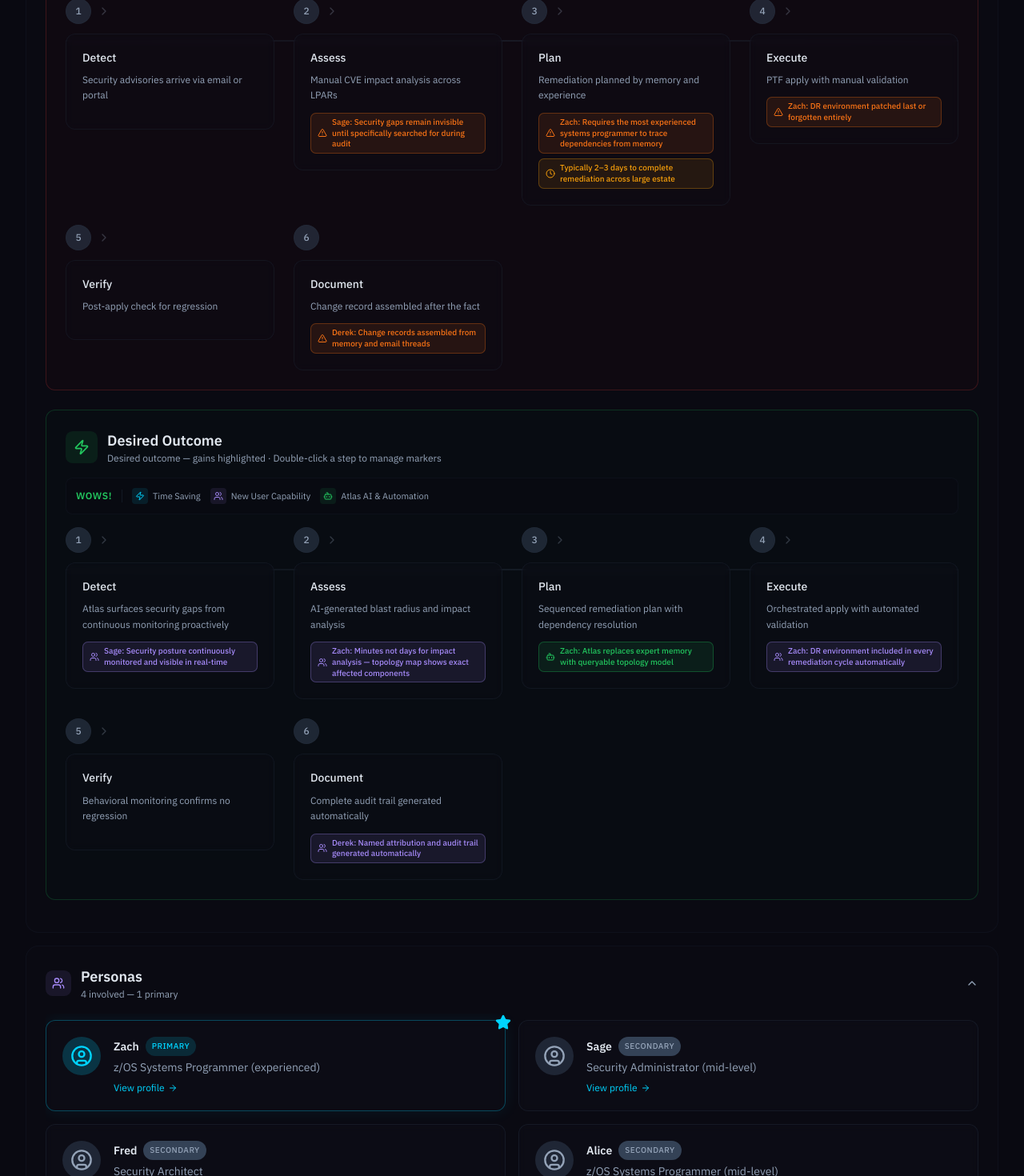
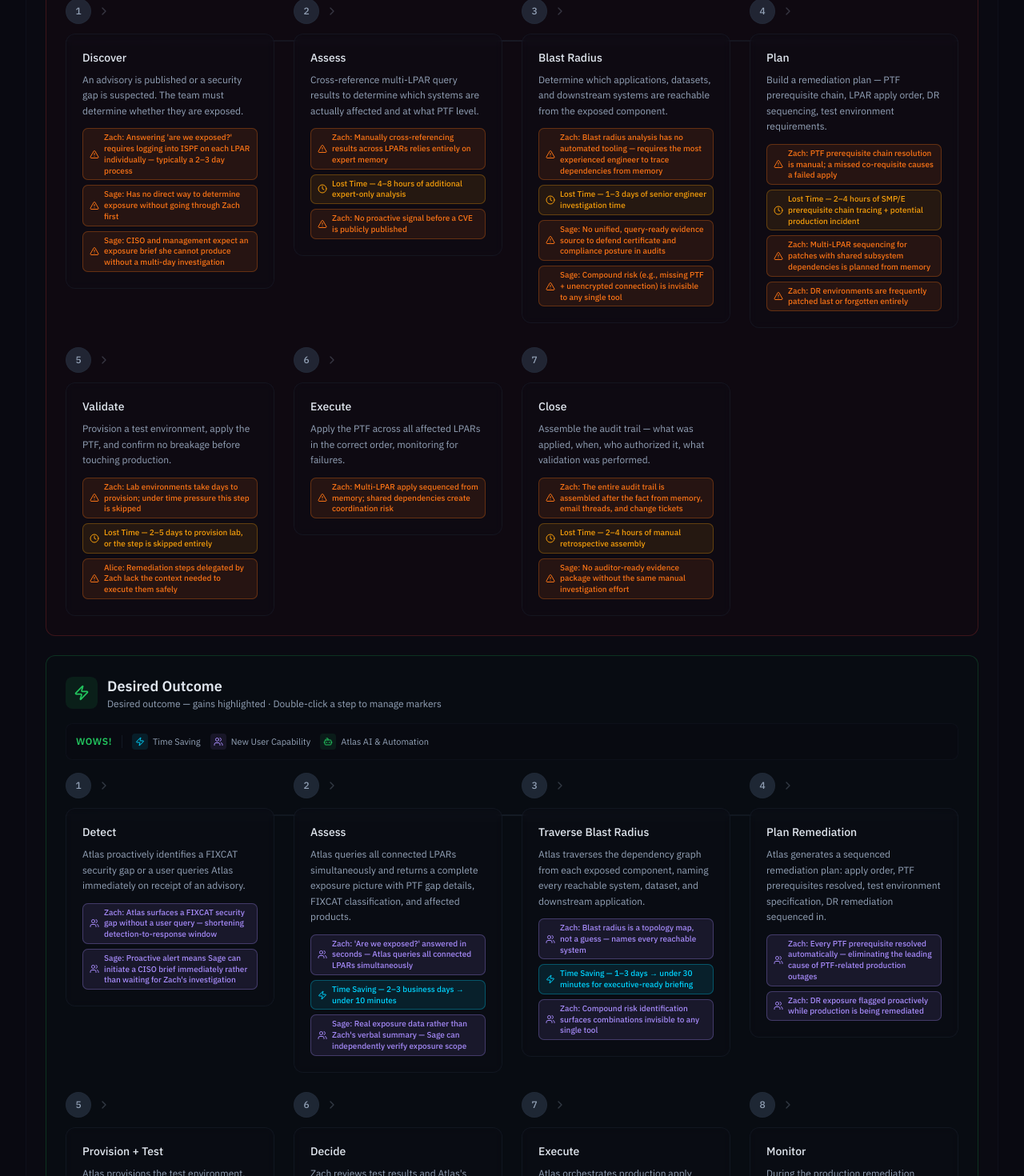
Before and after one commit to mhoss32/sg-b6d24aca-d63b-4ab2-bc2a-15a5c57bb0f9-1787236391, a Next.js app: page /usecase/uc-01 in a window 1280 px wide. Shown: the part 520-1990 px from the top of the page at 80% size. Built offline with nearby package versions, Linux system fonts and the light colour scheme.

Commit message:
feat(docs): update UC-01 with complete flow data

```diff
--- a/src/data/productData.ts
+++ b/src/data/productData.ts
@@ -369,37 +369,73 @@
     asIs: {
       title: "Current State",
       stages: [
-        { name: "Detect", description: "Security advisories arrive via email or portal" },
-        { name: "Assess", description: "Manual CVE impact analysis across LPARs" },
-        { name: "Plan", description: "Remediation planned by memory and experience" },
-        { name: "Execute", description: "PTF apply with manual validation" },
-        { name: "Verify", description: "Post-apply check for regression" },
-        { name: "Document", description: "Change record assembled after the fact" },
+        { name: "Discover", description: "An advisory is published or a security gap is suspected. The team must determine whether they are exposed." },
+        { name: "Assess", description: "Cross-reference multi-LPAR query results to determine which systems are actually affected and at what PTF level." },
+        { name: "Blast Radius", description: "Determine which applications, datasets, and downstream systems are reachable from the exposed component." },
+        { name: "Plan", description: "Build a remediation plan — PTF prerequisite chain, LPAR apply order, DR sequencing, test environment requirements." },
+        { name: "Validate", description: "Provision a test environment, apply the PTF, and confirm no breakage before touching production." },
+        { name: "Execute", description: "Apply the PTF across all affected LPARs in the correct order, monitoring for failures." },
+        { name: "Close", description: "Assemble the audit trail — what was applied, when, who authorized it, what validation was performed." },
       ],
       markers: [
-        { type: "pain", text: "Zach: Requires the most experienced systems programmer to trace dependencies from memory", stageIndex: 2 },
-        { type: "pain", text: "Sage: Security gaps remain invisible until specifically searched for during audit", stageIndex: 1 },
-        { type: "time", text: "Typically 2–3 days to complete remediation across large estate", stageIndex: 2 },
-        { type: "pain", text: "Zach: DR environment patched last or forgotten entirely", stageIndex: 3 },
-        { type: "pain", text: "Derek: Change records assembled from memory and email threads", stageIndex: 5 },
+        { type: "pain", text: "Zach: Answering 'are we exposed?' requires logging into ISPF on each LPAR individually — typically a 2–3 day process", stageIndex: 0 },
+        { type: "pain", text: "Sage: Has no direct way to determine exposure without going through Zach first", stageIndex: 0 },
+        { type: "pain", text: "Sage: CISO and management expect an exposure brief she cannot produce without a multi-day investigation", stageIndex: 0 },
+        { type: "pain", text: "Zach: Manually cross-referencing results across LPARs relies entirely on expert memory", stageIndex: 1 },
+        { type: "time", text: "Lost Time — 4–8 hours of additional expert-only analysis", stageIndex: 1 },
+        { type: "pain", text: "Zach: No proactive signal before a CVE is publicly published", stageIndex: 1 },
+        { type: "pain", text: "Zach: Blast radius analysis has no automated tooling — requires the most experienced engineer to trace dependencies from memory", stageIndex: 2 },
+        { type: "time", text: "Lost Time — 1–3 days of senior engineer investigation time", stageIndex: 2 },
+        { type: "pain", text: "Sage: No unified, query-ready evidence source to defend certificate and compliance posture in audits", stageIndex: 2 },
+        { type: "pain", text: "Sage: Compound risk (e.g., missing PTF + unencrypted connection) is invisible to any single tool", stageIndex: 2 },
+        { type: "pain", text: "Zach: PTF prerequisite chain resolution is manual; a missed co-requisite causes a failed apply", stageIndex: 3 },
+        { type: "time", text: "Lost Time — 2–4 hours of SMP/E prerequisite chain tracing + potential production incident", stageIndex: 3 },
+        { type: "pain", text: "Zach: Multi-LPAR sequencing for patches with shared subsystem dependencies is planned from memory", stageIndex: 3 },
+        { type: "pain", text: "Zach: DR environments are frequently patched last or forgotten entirely", stageIndex: 3 },
+        { type: "pain", text: "Zach: Lab environments take days to provision; under time pressure this step is skipped", stageIndex: 4 },
+        { type: "time", text: "Lost Time — 2–5 days to provision lab, or the step is skipped entirely", stageIndex: 4 },
+        { type: "pain", text: "Alice: Remediation steps delegated by Zach lack the context needed to execute them safely", stageIndex: 4 },
+        { type: "pain", text: "Zach: Multi-LPAR apply sequenced from memory; shared dependencies create coordination risk", stageIndex: 5 },
+        { type: "pain", text: "Zach: The entire audit trail is assembled after the fact from memory, email threads, and change tickets", stageIndex: 6 },
+        { type: "time", text: "Lost Time — 2–4 hours of manual retrospective assembly", stageIndex: 6 },
+        { type: "pain", text: "Sage: No auditor-ready evidence package without the same manual investigation effort", stageIndex: 6 },
       ],
     },
     toBe: {
       title: "Desired Outcome",
       stages: [
-        { name: "Detect", description: "Atlas surfaces security gaps from continuous monitoring proactively" },
-        { name: "Assess", description: "AI-generated blast radius and impact analysis" },
-        { name: "Plan", description: "Sequenced remediation plan with dependency resolution" },
-        { name: "Execute", description: "Orchestrated apply with automated validation" },
-        { name: "Verify", description: "Behavioral monitoring confirms no regression" },
-        { name: "Document", description: "Complete audit trail generated automatically" },
+        { name: "Detect", description: "Atlas proactively identifies a FIXCAT security gap or a user queries Atlas immediately on receipt of an advisory." },
+        { name: "Assess", description: "Atlas queries all connected LPARs simultaneously and returns a complete exposure picture with PTF gap details, FIXCAT classification, and affected products." },
+        { name: "Traverse Blast Radius", description: "Atlas traverses the dependency graph from each exposed component, naming every reachable system, dataset, and downstream application." },
+        { name: "Plan Remediation", description: "Atlas generates a sequenced remediation plan: apply order, PTF prerequisites resolved, test environment specification, DR remediation sequenced in." },
+        { name: "Provision + Test", description: "Atlas provisions the test environment, deploys application components, and executes the test plan." },
+        { name: "Decide", description: "Zach reviews test results and Atlas's recommendation. Authorizes production apply — hard governance gate per LPAR." },
+        { name: "Execute", description: "Atlas orchestrates production apply across LPARs in sequenced order. Each LPAR apply requires individual Zach authorization." },
+        { name: "Monitor", description: "During the production remediation window, Atlas monitors for exploitation activity on patched and unpatched LPARs." },
+        { name: "Close", description: "All LPARs and DR environments patched and validated. Atlas generates the complete remediation record." },
       ],
       markers: [
-        { type: "gain", text: "Zach: Minutes not days for impact analysis — topology map shows exact affected components", stageIndex: 1 },
-        { type: "gain", text: "Sage: Security posture continuously monitored and visible in real-time", stageIndex: 0 },
-        { type: "gain", text: "Zach: DR environment included in every remediation cycle automatically", stageIndex: 3 },
-        { type: "skill", text: "Zach: Atlas replaces expert memory with queryable topology model", stageIndex: 2 },
-        { type: "gain", text: "Derek: Named attribution and audit trail generated automatically", stageIndex: 5 },
+        { type: "gain", text: "Zach: Atlas surfaces a FIXCAT security gap without a user query — shortening detection-to-response window", stageIndex: 0 },
+        { type: "gain", text: "Sage: Proactive alert means Sage can initiate a CISO brief immediately rather than waiting for Zach's investigation", stageIndex: 0 },
+        { type: "gain", text: "Zach: 'Are we exposed?' answered in seconds — Atlas queries all connected LPARs simultaneously", stageIndex: 1 },
+        { type: "time", text: "Time Saving — 2–3 business days → under 10 minutes", stageIndex: 1 },
+        { type: "gain", text: "Sage: Real exposure data rather than Zach's verbal summary — Sage can independently verify exposure scope", stageIndex: 1 },
+        { type: "gain", text: "Zach: Blast radius is a topology map, not a guess — names every reachable system", stageIndex: 2 },
+        { type: "time", text: "Time Saving — 1–3 days → under 30 minutes for executive-ready briefing", stageIndex: 2 },
+        { type: "gain", text: "Zach: Compound risk identification surfaces combinations invisible to any single tool", stageIndex: 2 },
+        { type: "gain", text: "Zach: Every PTF prerequisite resolved automatically — eliminating the leading cause of PTF-related production outages", stageIndex: 3 },
+        { type: "gain", text: "Zach: DR exposure flagged proactively while production is being remediated", stageIndex: 3 },
+        { type: "gain", text: "Zach: Test environment available; no manual provisioning lag before validation", stageIndex: 4 },
+        { type: "time", text: "Time Saving — 2–5 days → automated provisioning", stageIndex: 4 },
+        { type: "gain", text: "Alice: Step-by-step execution guidance generated for each delegated LPAR apply", stageIndex: 4 },
+        { type: "gain", text: "Alice: If a test fails, Atlas identifies the specific dependency and generates the required fix in real time", stageIndex: 4 },
+        { type: "gain", text: "Zach: Clear recommendation with supporting evidence — all in one place for the authorization decision", stageIndex: 5 },
+        { type: "gain", text: "Zach: Dependency-aware sequencing prevents knock-on failures during multi-LPAR apply", stageIndex: 6 },
+        { type: "gain", text: "Zach: Exploitation activity detected during remediation window surfaces immediately", stageIndex: 7 },
+        { type: "gain", text: "Sage: DR exposure remains tracked and flagged until DR remediation is confirmed complete", stageIndex: 7 },
+        { type: "gain", text: "Zach: Complete audit trail generated automatically — zero manual assembly", stageIndex: 8 },
+        { type: "time", text: "Time Saving — 2–4 hours manual assembly → automatic", stageIndex: 8 },
+        { type: "gain", text: "Sage: CISO-ready evidence package available immediately at close", stageIndex: 8 },
       ],
     },
     capabilities: [
```
